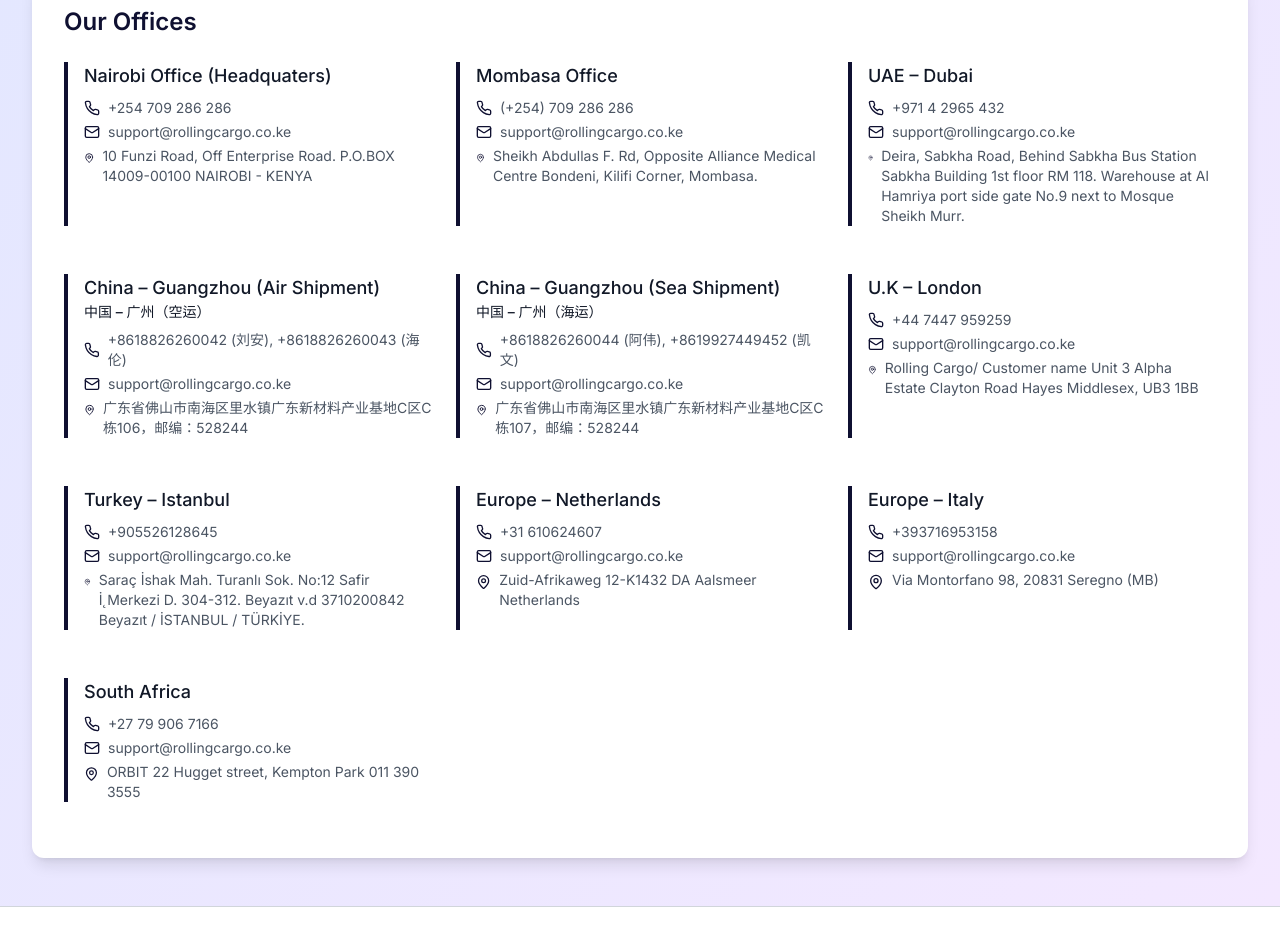
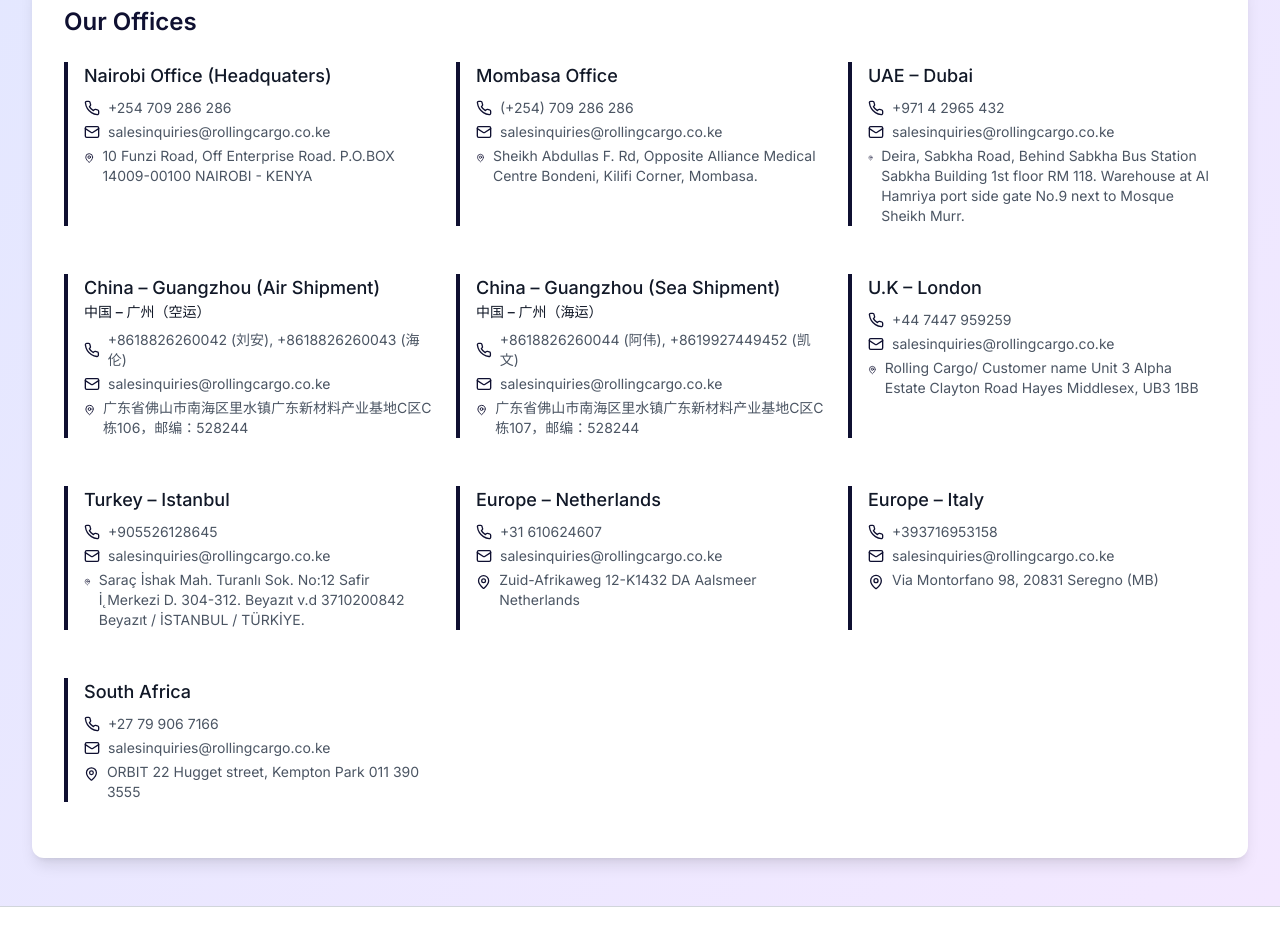
Before and after one commit to TechifyCreatives/rolling-cargo, a Next.js app: page /contact-us in a window 1280 px wide. Shown: the part 1080-2026 px from the top of the page. Built offline with nearby package versions, Linux system fonts and the light colour scheme.

Commit message:
"Updated email address for all offices in ContactBanner component from 'support@rollingcargo.co.ke' to 'salesinquiries@rollingcargo.co.ke'"

```diff
--- a/src/app/shared/Components/ContactBanner/ContactBanner.tsx
+++ b/src/app/shared/Components/ContactBanner/ContactBanner.tsx
@@ -25,19 +25,19 @@
   {
     name: "Nairobi Office (Headquaters)",
     phone: "+254 709 286 286",
-    email: "support@rollingcargo.co.ke",
+    email: "salesinquiries@rollingcargo.co.ke",
     address: "10 Funzi Road, Off Enterprise Road. P.O.BOX 14009-00100 NAIROBI - KENYA",
   },
   {
     name: "Mombasa Office",
     phone: "(+254) 709 286 286",
-    email: "support@rollingcargo.co.ke",
+    email: "salesinquiries@rollingcargo.co.ke",
     address: "Sheikh Abdullas F. Rd, Opposite Alliance Medical Centre Bondeni, Kilifi Corner, Mombasa.",
   },
   {
     name: "UAE – Dubai",
     phone: "+971 4 2965 432",
-    email: "support@rollingcargo.co.ke",
+    email: "salesinquiries@rollingcargo.co.ke",
     address: "Deira, Sabkha Road, Behind Sabkha Bus Station Sabkha Building 1st floor RM 118. Warehouse at Al Hamriya port side gate No.9 next to Mosque Sheikh Murr.",
   },
   {
@@ -45,7 +45,7 @@
     chineseName: "中国 – 广州（空运）",
     phone: "+8618826260042 (Liuan), +8618826260043 (Hellen)",
     chinesePhone: "+8618826260042 (刘安), +8618826260043 (海伦)",
-    email: "support@rollingcargo.co.ke",
+    email: "salesinquiries@rollingcargo.co.ke",
     address: "106.Building C, Zone C, Guangdong New Material Industry Base, Lishui Town, Nanhai District, Foshan City, POST CODE: 528244",
     chineseAddress: "广东省佛山市南海区里水镇广东新材料产业基地C区C栋106，邮编：528244",
   },
@@ -54,38 +54,38 @@
     chineseName: "中国 – 广州（海运）",
     phone: "+8618826260044 (A WEI), +8619927449452 (KEVIN)",
     chinesePhone: "+8618826260044 (阿伟), +8619927449452 (凯文)",
-    email: "support@rollingcargo.co.ke",
+    email: "salesinquiries@rollingcargo.co.ke",
     address: "107,Building C, Zone C, Guangdong New Material Industry Base, Lishui Town, Nanhai District, Foshan City, POST CODE: 528244",
     chineseAddress: "广东省佛山市南海区里水镇广东新材料产业基地C区C栋107，邮编：528244",
   },
   {
     name: "U.K – London",
     phone: "+44 7447 959259",
-    email: "support@rollingcargo.co.ke",
+    email: "salesinquiries@rollingcargo.co.ke",
     address: "Rolling Cargo/ Customer name Unit 3 Alpha Estate Clayton Road Hayes Middlesex, UB3 1BB",
   },
   {
     name: "Turkey – Istanbul",
     phone: "+905526128645",
-    email: "support@rollingcargo.co.ke",
+    email: "salesinquiries@rollingcargo.co.ke",
     address: "Saraç İshak Mah. Turanlı Sok. No:12 Safir İ˛Merkezi D. 304-312. Beyazıt v.d 3710200842 Beyazıt / İSTANBUL / TÜRKİYE.",
   },
   {
     name: "Europe – Netherlands",
     phone: "+31 610624607",
-    email: "support@rollingcargo.co.ke",
+    email: "salesinquiries@rollingcargo.co.ke",
     address: "Zuid-Afrikaweg 12-K1432 DA Aalsmeer Netherlands",
   },
   {
     name: "Europe – Italy",
     phone: "+393716953158",
-    email: "support@rollingcargo.co.ke",
+    email: "salesinquiries@rollingcargo.co.ke",
     address: "Via Montorfano 98, 20831 Seregno (MB)",
   },
   {
     name: "South Africa",
     phone: "+27 79 906 7166",
-    email: "support@rollingcargo.co.ke",
+    email: "salesinquiries@rollingcargo.co.ke",
     address: "ORBIT 22 Hugget street, Kempton Park 011 390 3555",
   },
 ];
```
